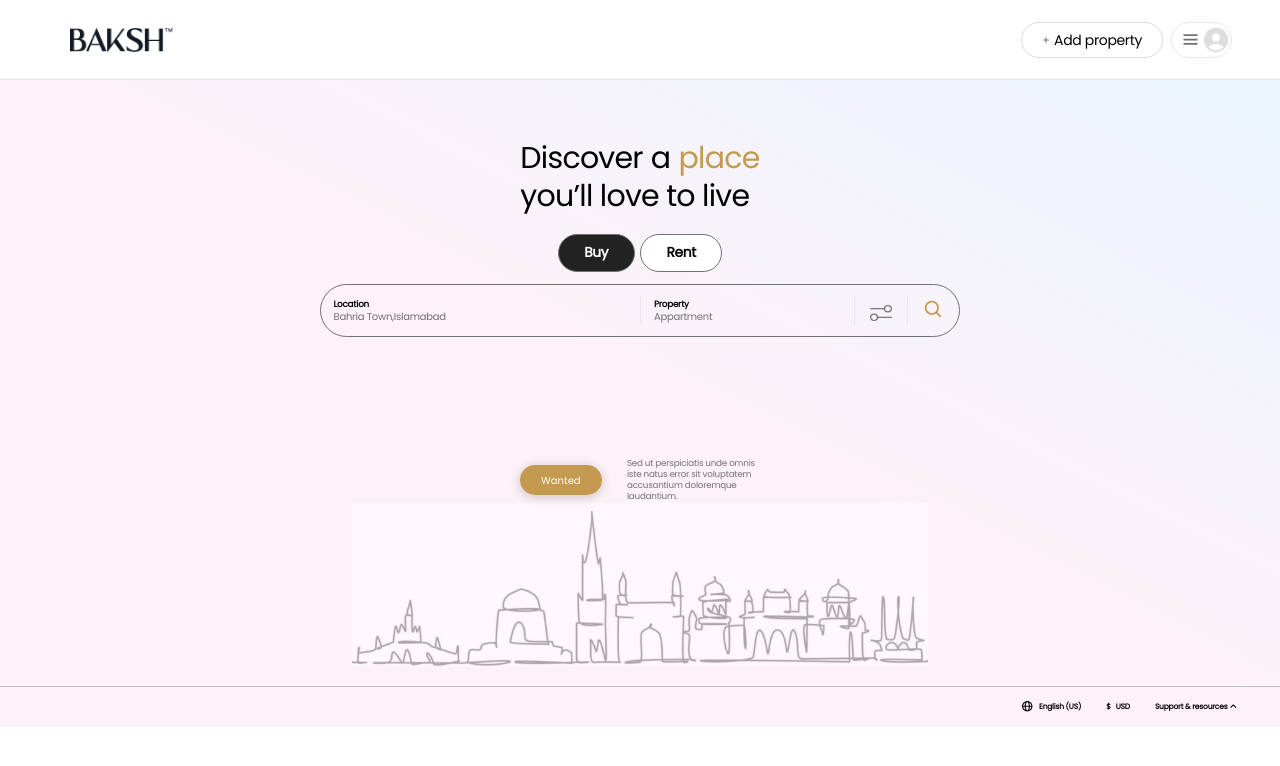
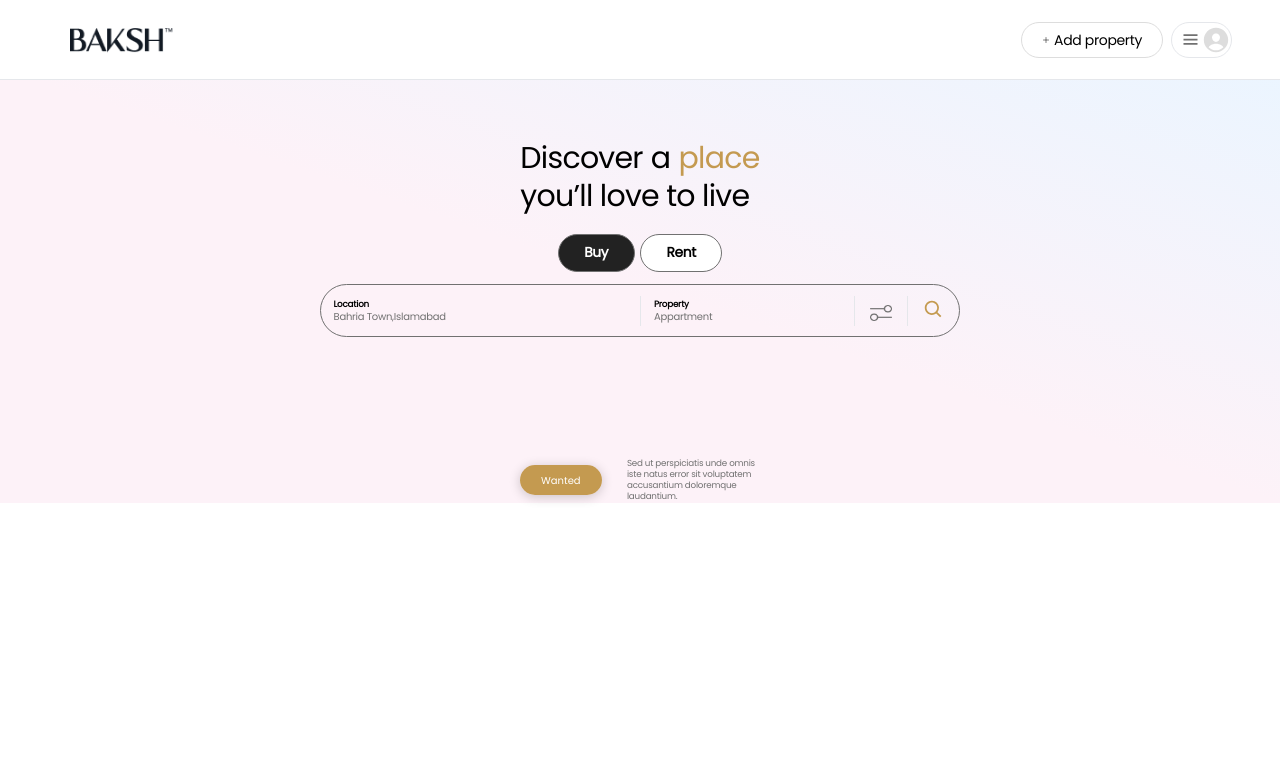
Before and after one commit to MuhammadKhan3/Airnub, a React (Create React App) app: page / in a window 1280 px wide. Shown: the top 766 px of the page. Built offline with nearby package versions, Linux system fonts and the light colour scheme; what tailwind-gradient-mask-image would draw is missing.

Commit message:
home contentdd889

```diff
--- a/src/pages/home/homeContent.jsx
+++ b/src/pages/home/homeContent.jsx
@@ -39,10 +39,10 @@ const HomeContent = () => {
           </div>
        </div>
 
-       {/* <div className='inline-block mb:hidden'> */}
+       {/* <div className='inline-block mb:hidden'>
             <div className='flex flex-row items-center  justify-center max-w-full   w-[90%] h-fit  opacity-[0.4] -z-50 relative  mb:hidden'>
-                    {/* <img src={require('../../assets/footer/artOne.png')} className="basis-6/12 w-[50%] self-end     object-contain " alt="Art One"/> */}
-                    <img src={require('../../assets/footer/artTwo.PNG')} className="basis-6/12 w-[50%] self-center        object-contain " alt="Art Two"/>            {/* </div> */}
+                    <img src={require('../../assets/footer/artOne.png')} className="basis-6/12 w-[50%] self-end     object-contain " alt="Art One"/>
+                    <img src={require('../../assets/footer/artTwo.PNG')} className="basis-6/12 w-[50%] self-center        object-contain " alt="Art Two"/>
             </div>
             <span className='border-b-[1px] border-[#C0C0C0] mt-8  w-full inline-block mb:hidden'></span>
             <div className='  h-16 mb:h-24 flex flex-row text-smallBold space-x-10 justify-end w-full items-center text-black mr-32 mb:hidden'>
@@ -59,7 +59,7 @@ const HomeContent = () => {
                 <MdKeyboardArrowUp size={20}/>
               </div>
           </div>
-       {/* </div>        */}
+       </div>        */}
     </section>)
 }
 
```
